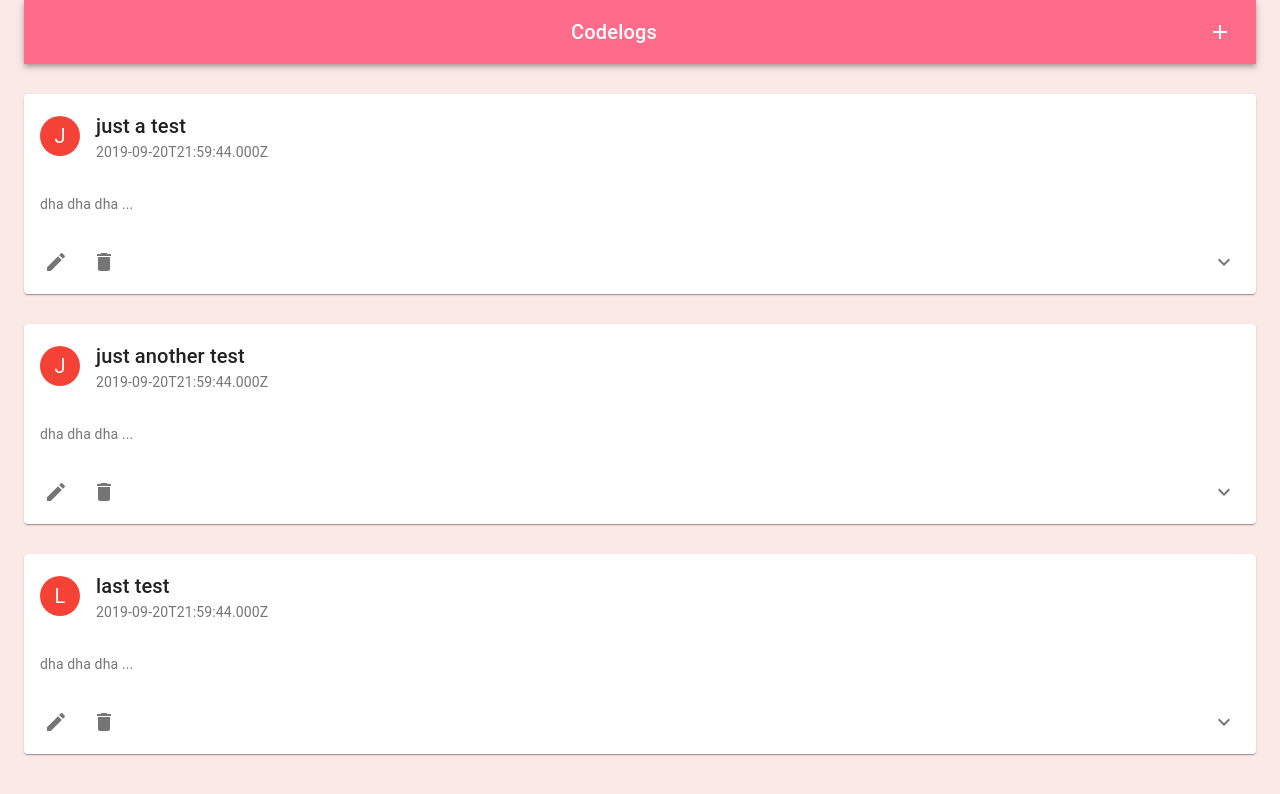
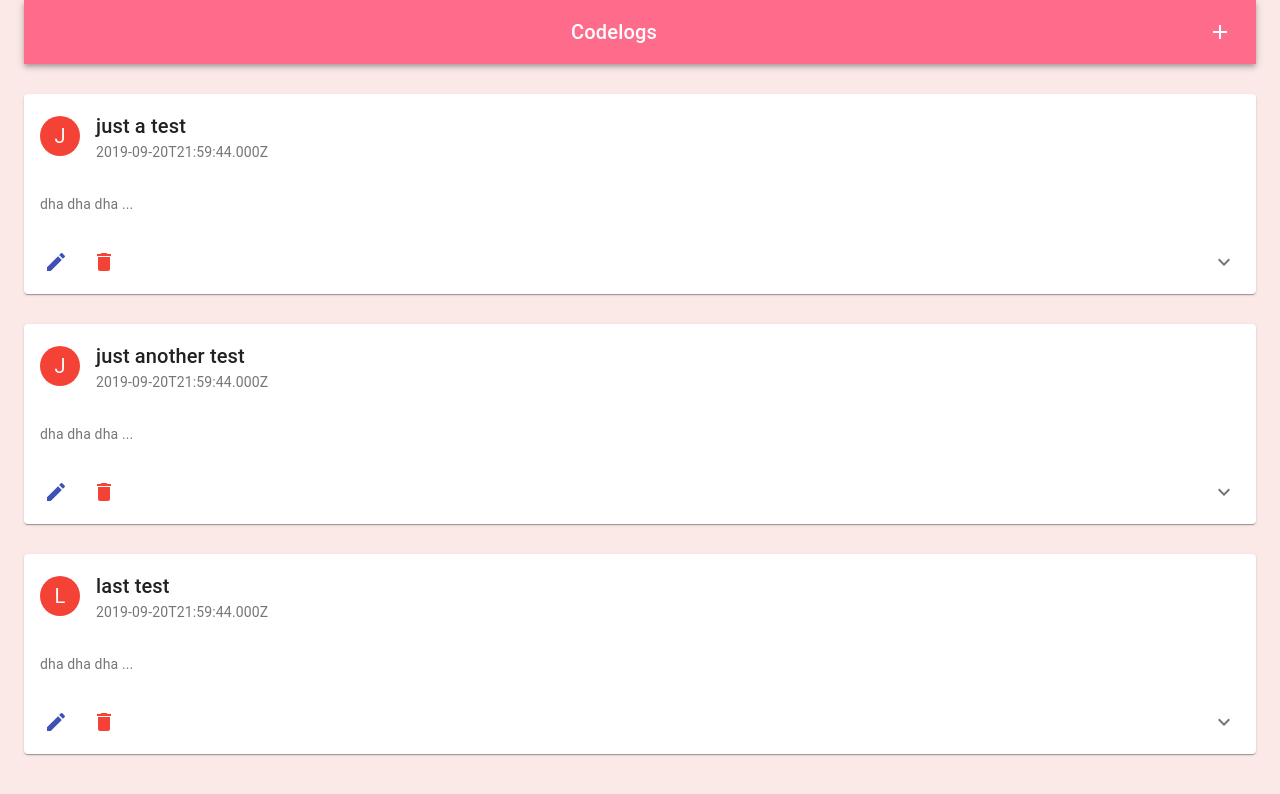
Before and after one commit to morbec/codelog-app, a React (Create React App) app: page / in a window 1280 px wide. Shown: the top 794 px of the page. Built offline with nearby package versions, Linux system fonts and the light colour scheme.

Commit message:
Add color to Edit/Delete buttons.

```diff
--- a/src/components/CodelogItem.tsx
+++ b/src/components/CodelogItem.tsx
@@ -67,10 +67,10 @@ const CodelogItem = ({ codelog }: { codelog: Codelog }) => {
       </CardContent>
       <CardActions disableSpacing>
         <IconButton aria-label="Edit codelog">
-          <EditIcon />
+          <EditIcon color="primary" />
         </IconButton>
-        <IconButton aria-label="Edit codelog">
-          <DeleteIcon />
+        <IconButton aria-label="Delete codelog">
+          <DeleteIcon color="error" />
         </IconButton>
         <IconButton
           className={clsx(classes.expand, { [classes.expandOpen]: expanded })}
```
